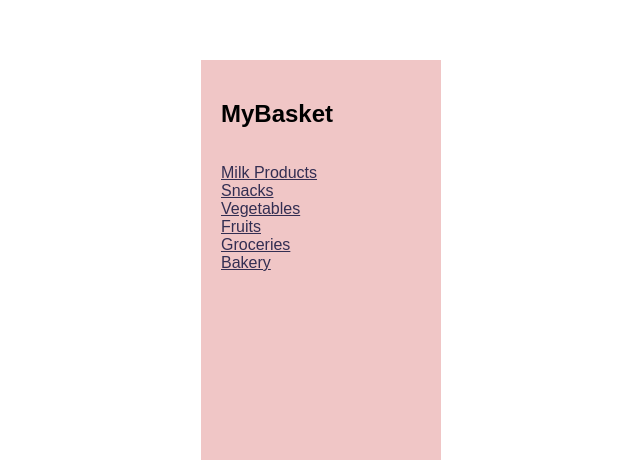
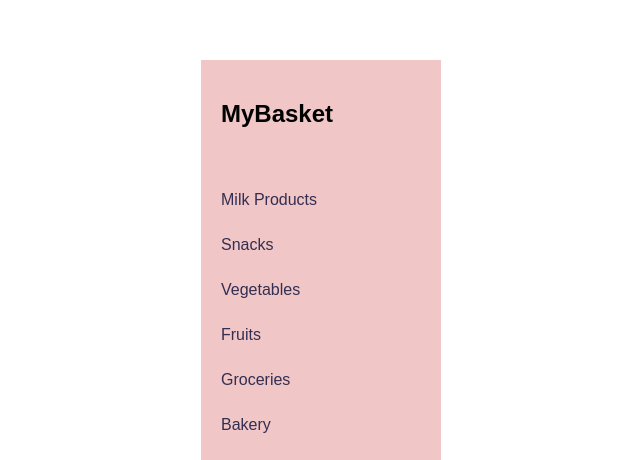
Before and after one commit to thanu-19/mern-shopping-cart, a React (Vite) app in the folder client/: page /sidebar in a window 1280 px wide. Shown: the part 340-800 px from the top of the page, without its empty margins (439-1079 px from the left). Built offline with nearby package versions, Linux system fonts and the light colour scheme; no server answers.

Commit message:
all changed

```diff
--- a/client/src/DashboardPage.css
+++ b/client/src/DashboardPage.css
@@ -34,10 +34,15 @@ html, body {
     padding: 0;
   }
 
-  .sidebar ul li a{
+  .sidebar ul li {
     margin: 27px 0;
     color:#332e52 ;
     cursor: pointer;
+  }
+
+  .sidebar ul li a {
+    text-decoration: none;
+    color: inherit;
   }
 
   .sidebar ul li a:hover {
```
